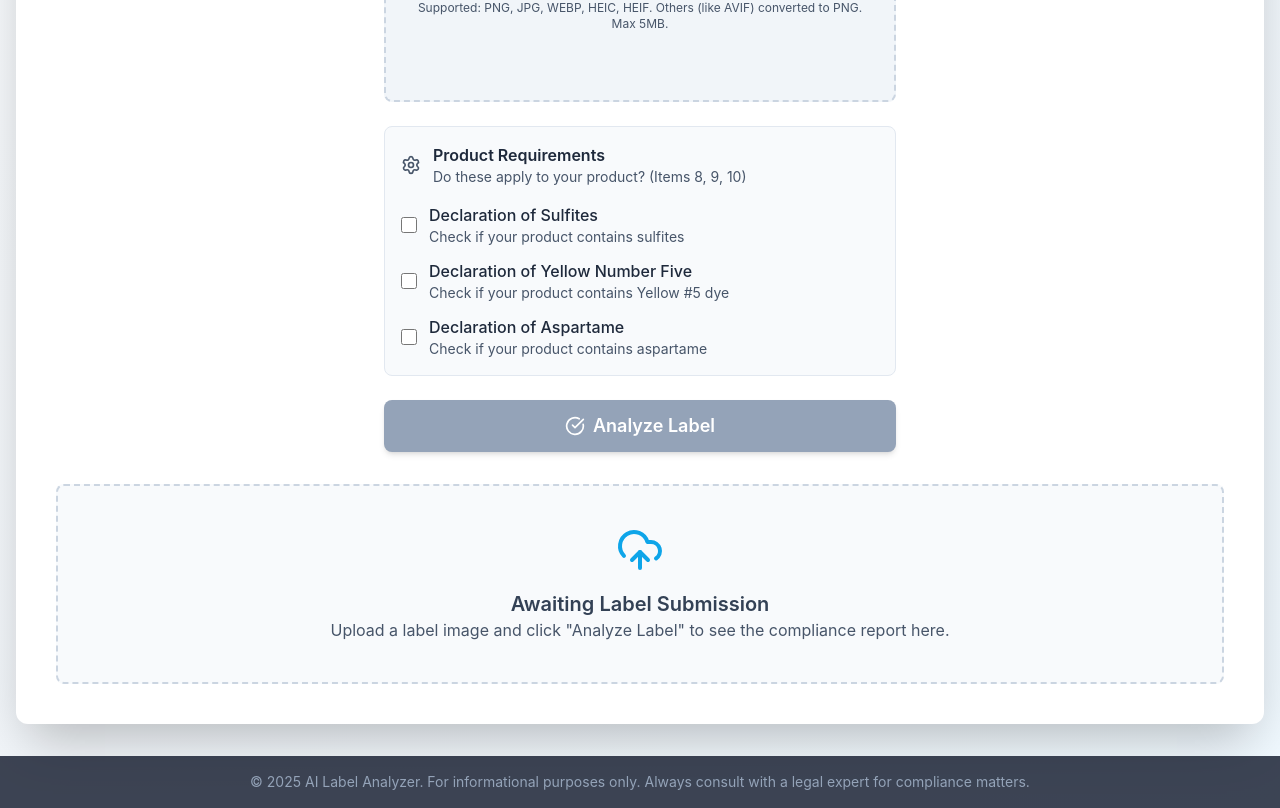
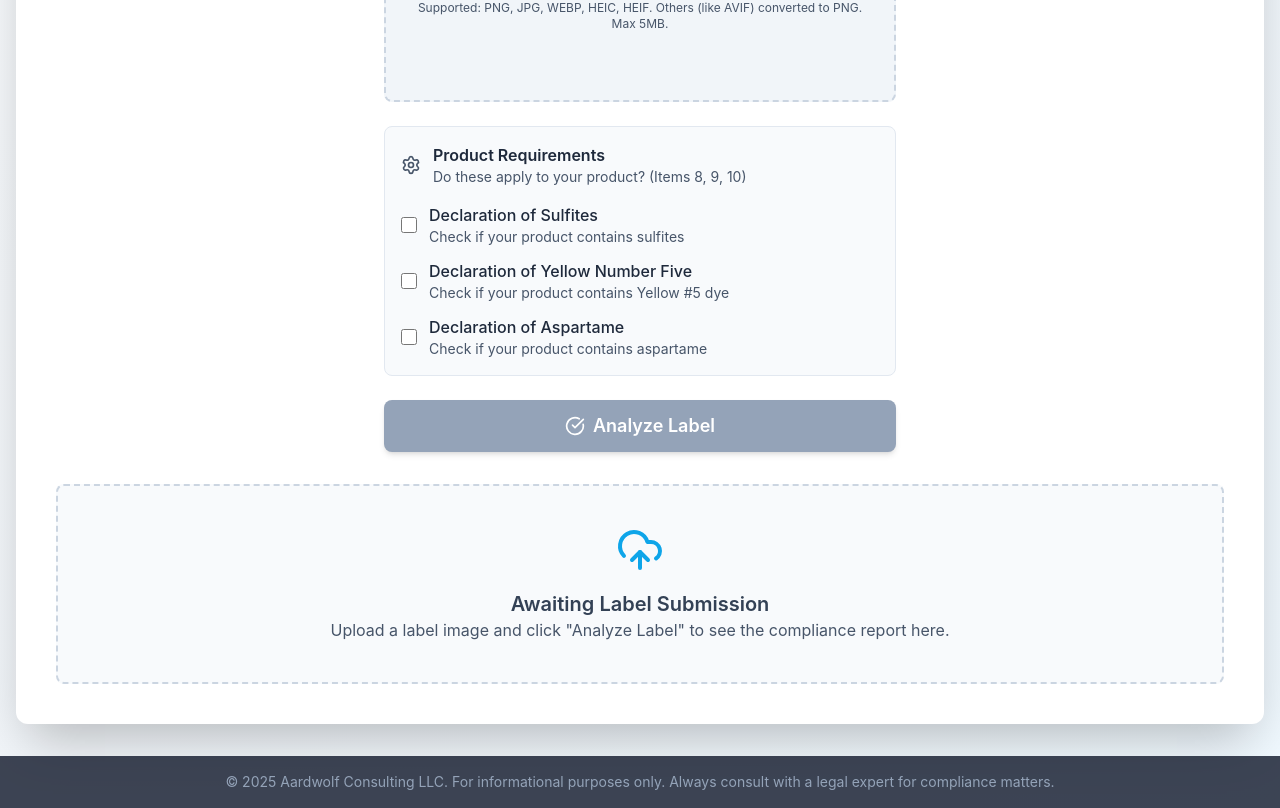
Before and after one commit to awsoft/alcohol-label-analyzer, a React (Vite) app: page / in a window 1280 px wide. Shown: the part 366-1174 px from the top of the page. Built offline with nearby package versions, Linux system fonts and the light colour scheme; no server answers.

Commit message:
Update footer copyright to Aardwolf Consulting LLC

```diff
--- a/components/Footer.tsx
+++ b/components/Footer.tsx
@@ -5,7 +5,7 @@ export const Footer: React.FC = () => {
   return (
     <footer className="bg-slate-900/80 text-center p-4 mt-auto">
       <p className="text-sm text-slate-400">
-        &copy; {new Date().getFullYear()} AI Label Analyzer. For informational purposes only. Always consult with a legal expert for compliance matters.
+        &copy; {new Date().getFullYear()} Aardwolf Consulting LLC. For informational purposes only. Always consult with a legal expert for compliance matters.
       </p>
     </footer>
   );
```
